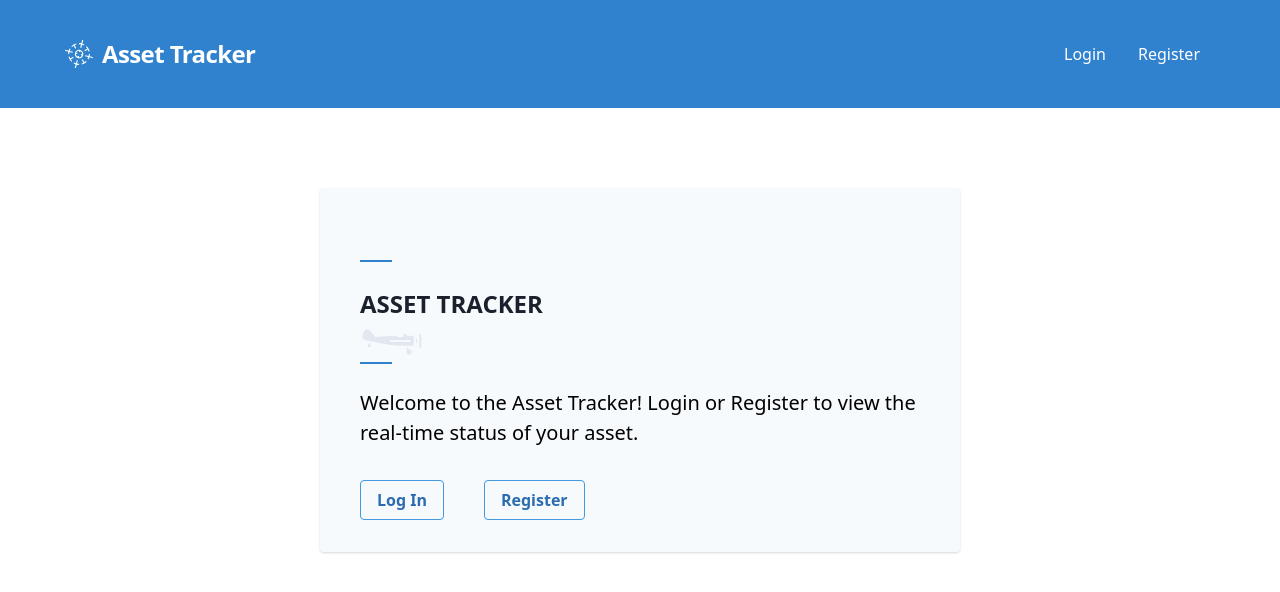
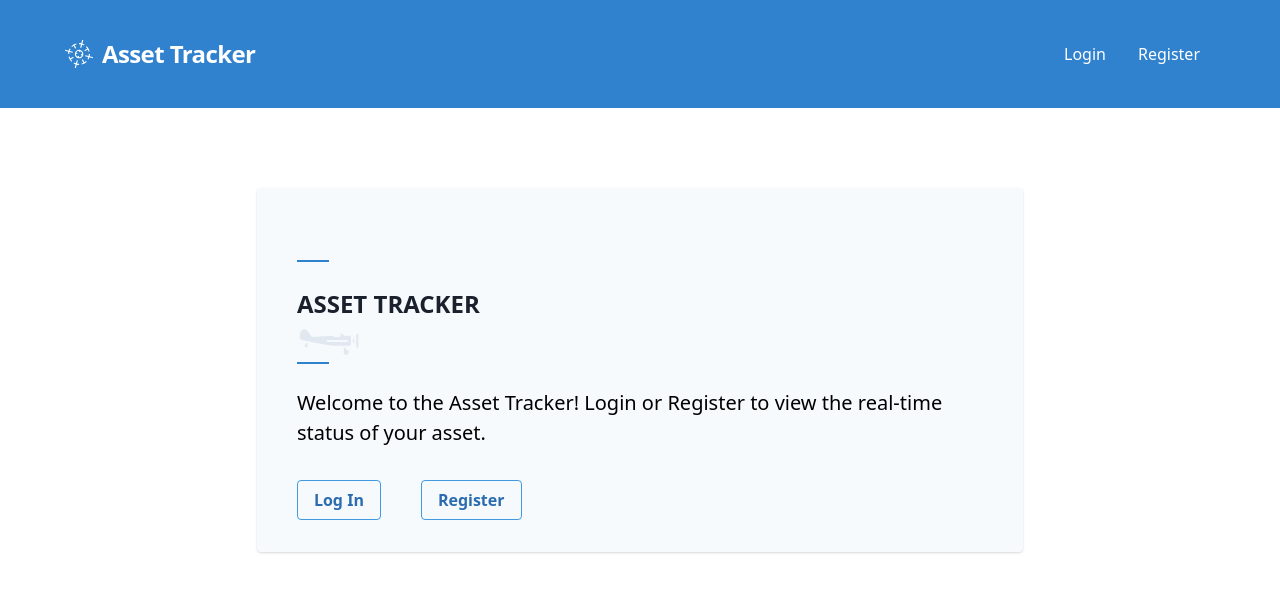
Before and after one commit to tim-corley/asset-tracker-app, a React (Create React App) app: page / in a window 1280 px wide. Shown: the top 592 px of the page. Built offline with nearby package versions, Linux system fonts and the light colour scheme; no server answers.

Commit message:
Update Welcome & Home styling

```diff
--- a/src/App.js
+++ b/src/App.js
@@ -1,6 +1,5 @@
 import React, { Component } from 'react';
 import Home from './Home';
-import Navigation from './Navigation';
 import NavigationNew from './NavigationNew';
 import Aircraft from './Aircraft';
 import Login from './Login';
--- a/src/Home.js
+++ b/src/Home.js
@@ -6,9 +6,9 @@ class Home extends Component {
   render() {
     const { user } = this.props;
     return (
-      <section className="w-3/6 m-auto flex flex-wrap mt-20">
-        <div className="flex flex-wrap">
-          <div className="w-full mb-8 p-10 bg-gray-100 relative rounded shadow">
+      <section className="flex flex-wrap mt-8 lg:mt-20">
+        <div className="m-auto flex flex-wrap">
+          <div className="w-5/6 m-auto mb-8 p-10 bg-gray-100 relative rounded shadow">
             <hr className="block mb-6 mt-8 w-8 border-blue-600 h-0 border-t-2" />
             <span className="text-gray-300 text-6xl absolute italic right-10 mt-6">
               <GiAirplane />
@@ -25,13 +25,13 @@ class Home extends Component {
               <span>
                 <Link
                   to="/login"
-                  className="bg-transparent hover:bg-blue-600 text-blue-700 font-semibold hover:text-white py-2 px-4 mr-5 border border-blue-500 hover:border-transparent rounded"
+                  className="bg-transparent text-center block w-auto md:inline hover:bg-blue-600 text-blue-700 font-semibold hover:text-white py-2 px-4 my-4 md:mr-5 border border-blue-500 hover:border-transparent rounded"
                 >
                   Log In
                 </Link>
                 <Link
                   to="/register"
-                  className="bg-transparent hover:bg-blue-600 text-blue-700 font-semibold hover:text-white py-2 px-4 ml-5 border border-blue-500 hover:border-transparent rounded"
+                  className="bg-transparent text-center block w-auto md:inline hover:bg-blue-600 text-blue-700 font-semibold hover:text-white py-2 px-4 my-4 md:ml-5 border border-blue-500 hover:border-transparent rounded"
                 >
                   Register
                 </Link>
@@ -40,7 +40,7 @@ class Home extends Component {
             {user && (
               <Link
                 to="/aircraft"
-                className="bg-transparent hover:bg-blue-600 text-blue-700 font-semibold hover:text-white py-2 px-4 border border-blue-500 hover:border-transparent rounded"
+                className="bg-transparent text-center block w-auto md:inline hover:bg-blue-600 text-blue-700 font-semibold hover:text-white py-2 px-4 border border-blue-500 hover:border-transparent rounded"
               >
                 My Aircraft
               </Link>
--- a/src/NavigationNew.js
+++ b/src/NavigationNew.js
@@ -21,7 +21,7 @@ class NavigationNew extends Component {
           </Link>
         </div>
 
-        <label for="menu-toggle" className="pointer-cursor lg:hidden block">
+        <label htmlFor="menu-toggle" className="pointer-cursor lg:hidden block">
           <svg
             className="fill-current text-white"
             xmlns="http://www.w3.org/2000/svg"
@@ -44,7 +44,7 @@ class NavigationNew extends Component {
               {!user && (
                 <Link
                   to="/login"
-                  className="lg:p-4 py-3 px-0 block border-b-2 border-t-2 border-transparent text-white hover:text-blue-200 hover:border-blue-200"
+                  className="lg:p-4 py-3 px-0 block border-b-2 border-t-2 border-transparent text-white hover:text-blue-200 hover:border-white"
                 >
                   Login
                 </Link>
@@ -52,7 +52,7 @@ class NavigationNew extends Component {
               {!user && (
                 <Link
                   to="/register"
-                  className="lg:p-4 py-3 px-0 block border-b-2 border-t-2 border-transparent text-white hover:text-blue-200 hover:border-blue-200"
+                  className="lg:p-4 py-3 px-0 block border-b-2 border-t-2 border-transparent text-white hover:text-blue-200 hover:border-white"
                 >
                   Register
                 </Link>
@@ -60,7 +60,7 @@ class NavigationNew extends Component {
               {user && (
                 <Link
                   to="/aircraft"
-                  className="lg:p-4 py-3 px-0 block border-b-2 border-t-2 border-transparent text-white hover:text-blue-200 hover:border-blue-200"
+                  className="lg:p-4 py-3 px-0 block border-b-2 border-t-2 border-transparent text-white hover:text-blue-200 hover:border-white"
                 >
                   My Aircraft
                 </Link>
@@ -68,7 +68,7 @@ class NavigationNew extends Component {
               {user && (
                 <Link
                   to="/"
-                  className="lg:p-4 py-3 px-0 block border-b-2 border-t-2 border-transparent text-white hover:text-blue-200 hover:border-blue-200"
+                  className="lg:p-4 py-3 px-0 block border-b-2 border-t-2 border-transparent text-white hover:text-blue-200 hover:border-white"
                   onClick={e => logoutUser(e)}
                 >
                   Logout
--- a/src/Welcome.js
+++ b/src/Welcome.js
@@ -4,7 +4,7 @@ class Welcome extends Component {
   render() {
     const { userName, userID } = this.props;
     return (
-      <div className="m-auto my-4 max-w-sm rounded border-2 border-blue-600">
+      <div className="w-5/6 m-auto my-4 max-w-sm rounded border-2 border-blue-600">
         <div className="text-center px-6 py-4">
           <div className="font-bold text-xl mb-2">Welcome {userName} 👋</div>
           <div className="text-gray-900 font-light">
```
